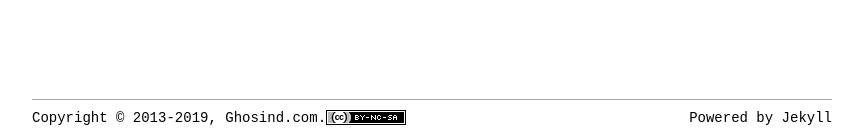
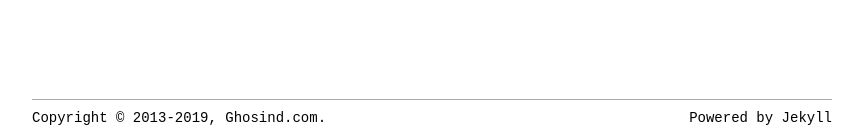
Before and after one commit to ghosind/ghosind.github.io, a Jekyll site: the page built from index.html, in a window 1280 px wide. Shown: the part 759-897 px from the top of the page, without its empty margins (208-1071 px from the left). Built offline with Jekyll 4.4.1, drawn with Linux system fonts in a browser that asks for light colours; the list of posts is cut into pages by our own code.

Commit message:
remove license image

```diff
--- a/_includes/footer.html
+++ b/_includes/footer.html
@@ -1,5 +1,4 @@
 <div class="footer-copyright">
   <span class="footer-copyright-text float-left">Copyright &copy; 2013-{{ site.time | date: '%Y' }}, Ghosind.com.</span>
   <span class="footer-copyright-text float-right">Powered by <a href="https://jekyllrb.com/">Jekyll</a></span>
-  <a rel="license" href="http://creativecommons.org/licenses/by-nc-sa/4.0/"><img alt="知识共享许可协议" class="footer-license-image" src="{{ site.url }}/assets/images/by-nc-sa.png" /></a>
 </div>
--- a/_sass/footer.scss
+++ b/_sass/footer.scss
@@ -20,9 +20,3 @@
   position: relative;
   font-size: 14px;
 }
-
-.footer-license-image {
-  border-width: 0;
-  width: 80px;
-  height: 15px;
-}
--- a/_sass/mobile.scss
+++ b/_sass/mobile.scss
@@ -27,8 +27,4 @@
   .footer-copyright .float-left, .footer-copyright .float-right {
     float: none;
   }
-
-  .footer-license-image {
-    margin: 5px;
-  }
 }
```
Also changed, not shown: assets/images/by-nc-sa.png (deleted).
